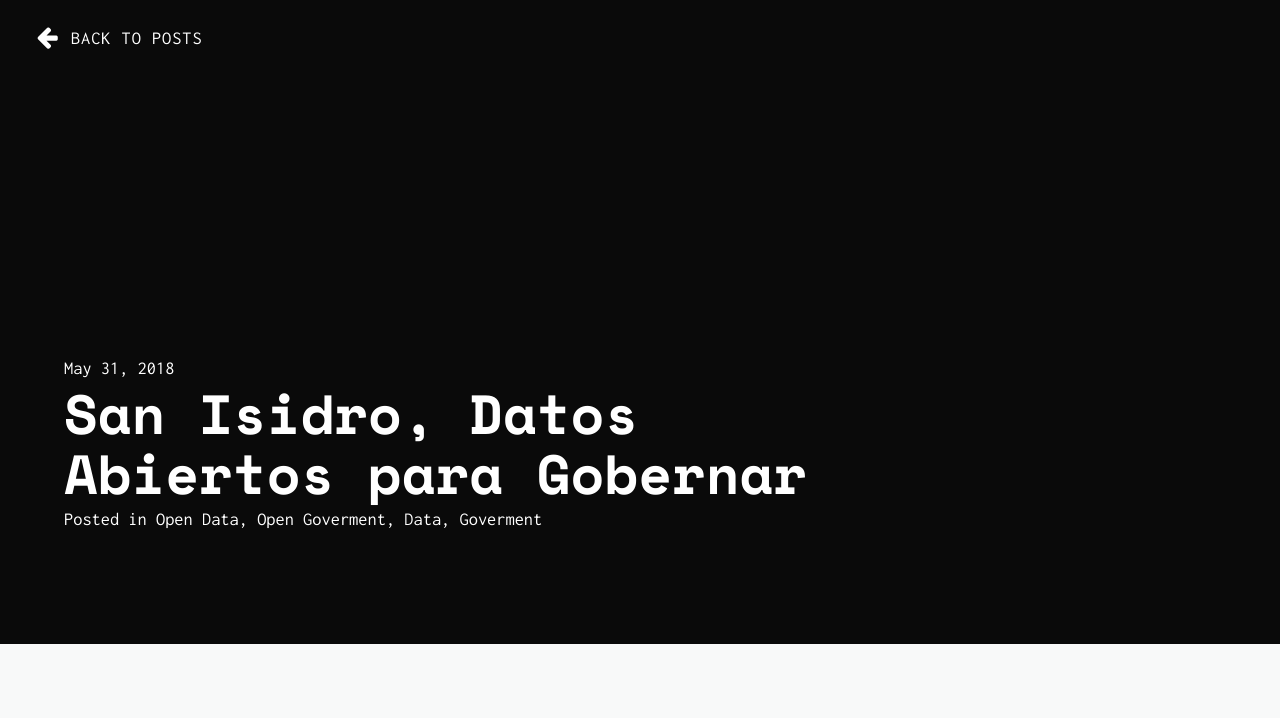
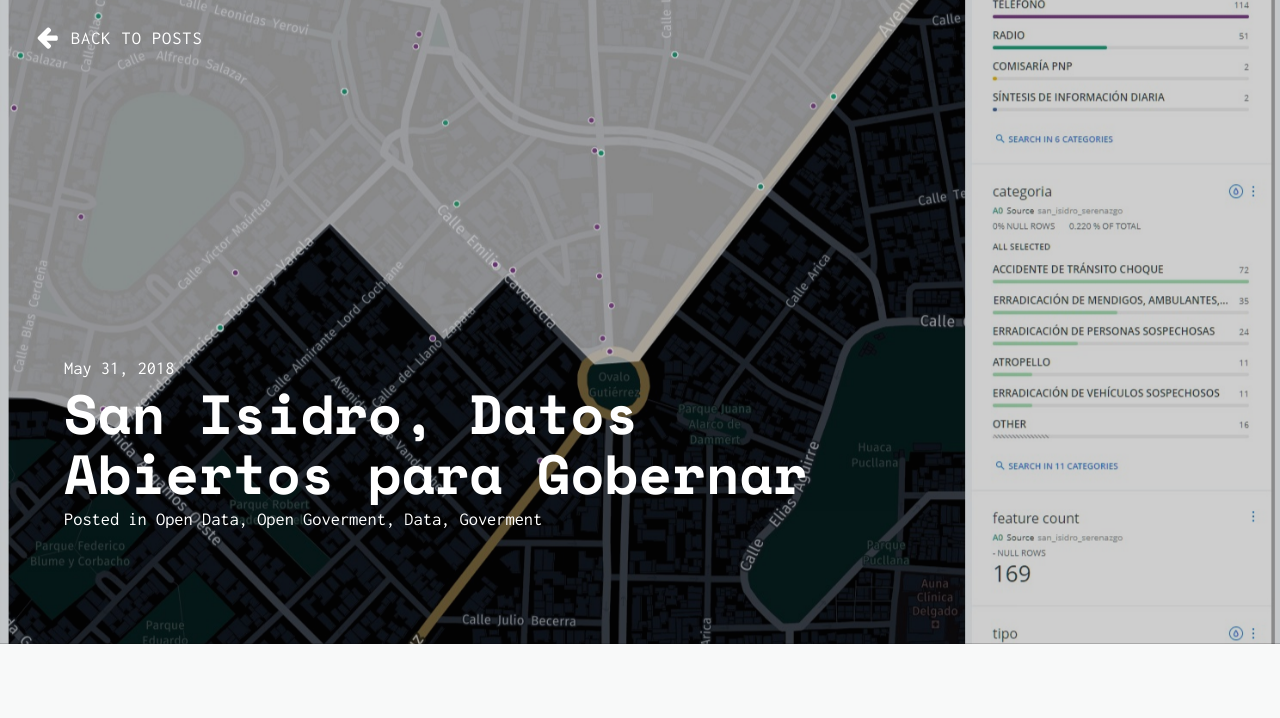
Before and after one commit to manuelvarzen/Vigia, a Jekyll site: the page built from _posts/2018-05-31-SanIsidro-OpenDataForGov.markdown, in a window 1280 px wide. Shown: the top 718 px of the page. Built offline with Jekyll 4.4.1, drawn with Linux system fonts in a browser that asks for light colours; nearby versions of some CDN libraries; grey boxes are pictures that could not be loaded.

Commit message:
Update 2018-05-31-SanIsidro-OpenDataForGov.markdown

```diff
--- a/_posts/2018-05-31-SanIsidro-OpenDataForGov.markdown
+++ b/_posts/2018-05-31-SanIsidro-OpenDataForGov.markdown
@@ -8,8 +8,8 @@ categories:
   - Data
   - Goverment
 description: Otra historia de datos abiertos.
-image: Vigia/img/SanIsidro-1.jpg
-image-sm: Vigia/img/SanIsidro-1.jpg
+image: /Vigia/img/SanIsidro-1.jpg
+image-sm: /Vigia/img/SanIsidro-1.jpg
 ---
 
 <iframe width="100%" height="520" frameborder="0" src="https://manuelvarzen.carto.com/builder/40bb07aa-696a-40c9-bdab-3bfdad00d2b0/embed" allowfullscreen webkitallowfullscreen mozallowfullscreen oallowfullscreen msallowfullscreen></iframe>
```
